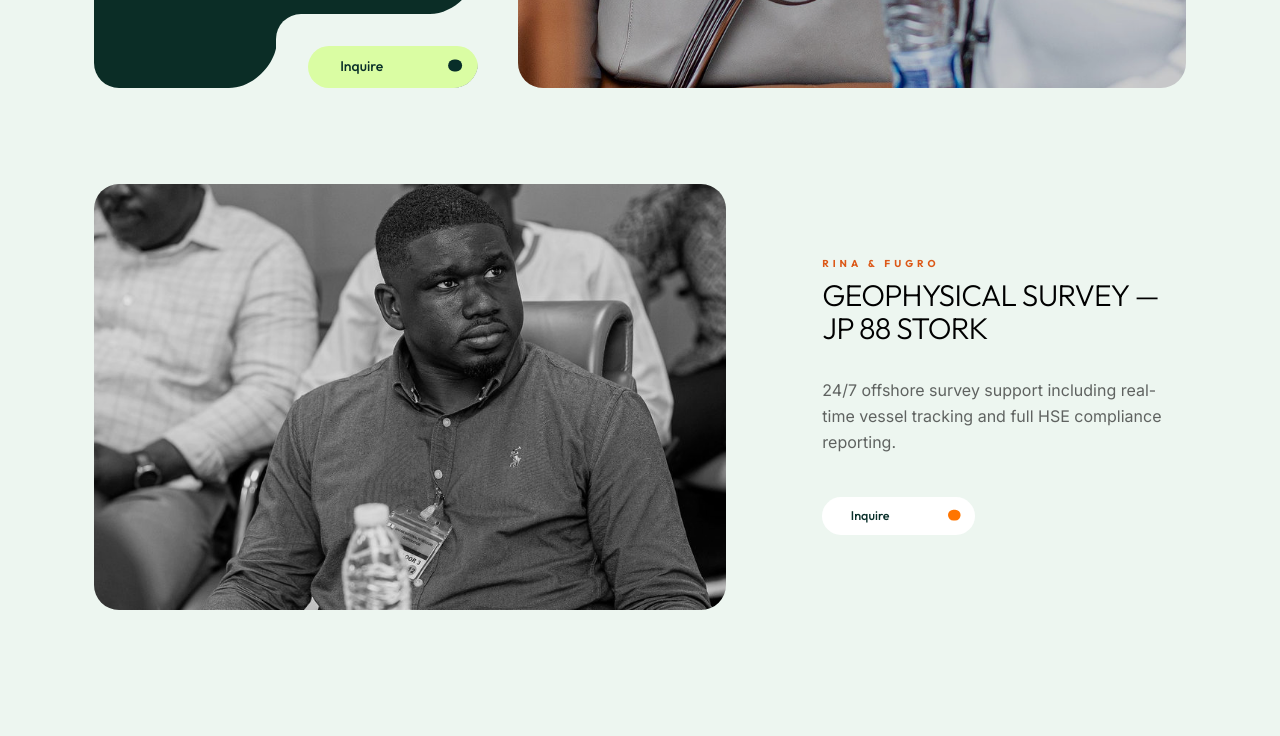
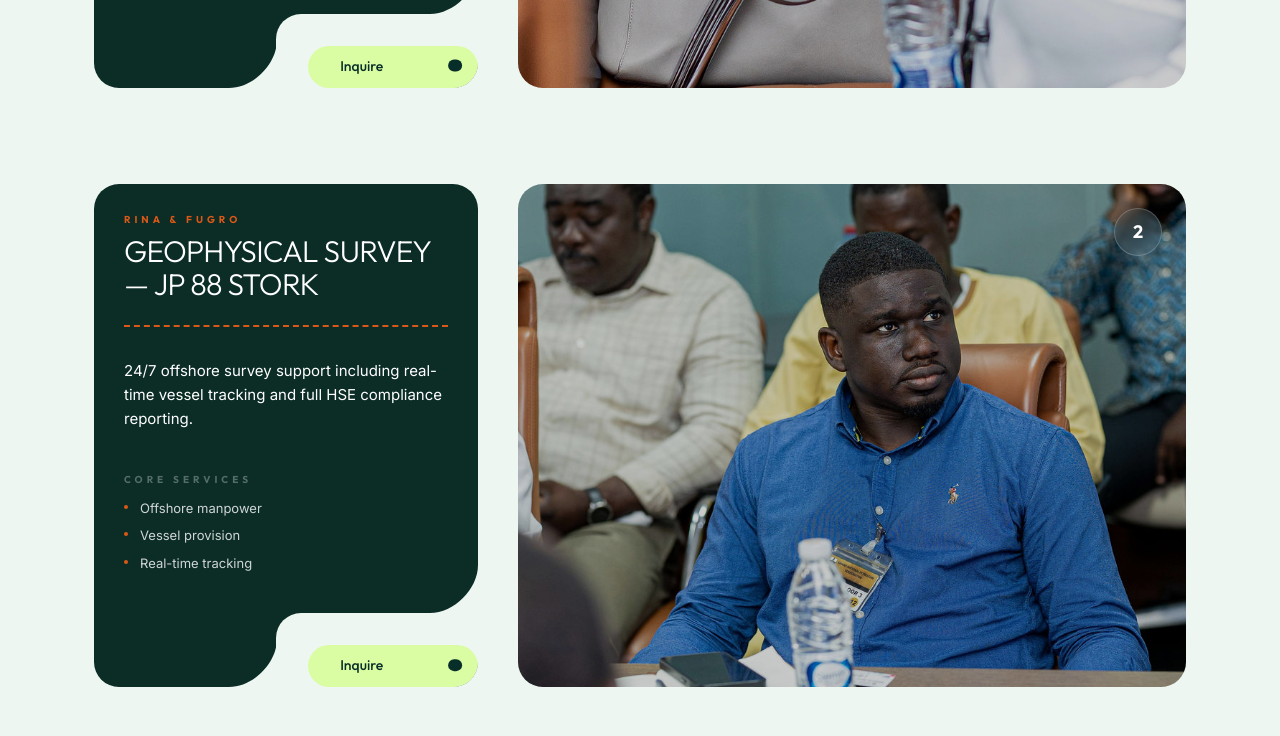
Before and after one commit to MacwestCypressNorthbrook/cypress-energy, a Next.js app: page /projects in a window 1280 px wide. Shown: the part 1660-2396 px from the top of the page. Built offline with nearby package versions, Linux system fonts and the light colour scheme.

Commit message:
UI Updates for the project page and navbar

```diff
--- a/src/app/projects/page.tsx
+++ b/src/app/projects/page.tsx
@@ -34,7 +34,7 @@ export default function ProjectsPage() {
                 image={project.image}
                 services={project.services}
                 deliveries={project.deliveries}
-                variant={index % 2 === 0 ? "card" : "minimal"}
+                variant="card"
               />
             ))}
           </div>
@@ -52,7 +52,9 @@ export default function ProjectsPage() {
               { value: "100%", label: "HSE Compliance" },
             ].map((stat) => (
               <div key={stat.label} className="space-y-4">
-                <div className="text-5xl md:text-6xl font-display font-light text-[#DAFDA3]">{stat.value}</div>
+                <div className="text-5xl md:text-6xl font-display font-light text-[#DAFDA3]">
+                  {stat.value}
+                </div>
                 <p className="text-[10px] font-display font-bold uppercase tracking-[0.4em] text-white/40">
                   {stat.label}
                 </p>
--- a/src/components/sections/Navbar.tsx
+++ b/src/components/sections/Navbar.tsx
@@ -299,7 +299,7 @@ const Navbar = () => {
           </TransitionLink>
 
           {/* Desktop Nav */}
-          <div className="hidden absolute left-[49%] top-0 transform -translate-x-1/2 translate-y-1/5 lg:flex items-center gap-0">
+          <div className="hidden absolute left-[49%] top-0 transform -translate-x-1/2 translate-y-1/20 lg:flex items-center gap-0">
             {/* Pill-shaped Navigation Container */}
             <div
               ref={navPillRef}
@@ -490,7 +490,11 @@ const Navbar = () => {
               <MaskButton text="Contact Us" backgroundColor="#fd7435" />
             </TransitionLink> */}
 
-            <CircleButton href="/contact" variant="secondary" className="hidden md:inline-flex scale-90">
+            <CircleButton
+              href="/contact"
+              variant="secondary"
+              className="hidden md:inline-flex scale-90"
+            >
               Contact Us
             </CircleButton>
 
--- a/src/components/sections/ProjectPod.tsx
+++ b/src/components/sections/ProjectPod.tsx
@@ -84,15 +84,9 @@ const ProjectPod: React.FC<ProjectPodProps> = ({
                 {title}
               </h2>
               <div className="space-y-4 mb-10">
-                <p className="text-black/60 text-sm md:text-base leading-relaxed">
-                  {description}
-                </p>
+                <p className="text-black/60 text-sm md:text-base leading-relaxed">{description}</p>
               </div>
-              <CircleButton
-                href="/contact"
-                variant="secondary"
-                className="scale-90 origin-left"
-              >
+              <CircleButton href="/contact" variant="secondary" className="scale-90 origin-left">
                 Inquire
               </CircleButton>
             </div>
@@ -118,19 +112,17 @@ const ProjectPod: React.FC<ProjectPodProps> = ({
   }
 
   // Card Variant
-  const buttonAreaClasses = isEven ? "justify-end" : "justify-start";
-
-  const buttonContainerClasses = isEven
-    ? "rounded-tl-[25px] pl-8 pt-8"
-    : "rounded-tr-[25px] pr-8 pt-8";
+  // Fixed layout: Text left, Image right
+  const buttonAreaClasses = "justify-end";
+  const buttonContainerClasses = "rounded-tl-[25px] pl-8 pt-8";
 
   return (
     <div ref={containerRef} className="relative w-full mb-16 md:mb-24 last:mb-0 group">
       <div
-        className={`grid grid-cols-1 md:grid-cols-[minmax(0,417fr)_minmax(0,725fr)] gap-8 md:gap-10 items-stretch ${!isEven ? "md:grid-cols-[minmax(0,725fr)_minmax(0,417fr)]" : ""}`}
+        className="grid grid-cols-1 md:grid-cols-[minmax(0,417fr)_minmax(0,725fr)] gap-8 md:gap-10 items-stretch"
       >
         {/* Text Card */}
-        <div className={`flex flex-col h-full ${!isEven ? "md:order-2" : ""}`}>
+        <div className="flex flex-col h-full">
           <div className="bg-[#0B2D26] text-white rounded-[25px] px-[30px] pt-[28px] pb-[36px] flex flex-col h-full relative overflow-hidden">
             {/* Dashed Title Border */}
             <div className="border-b-2 border-[#DC5817] border-dashed pb-6 mb-8">
@@ -187,8 +179,6 @@ const ProjectPod: React.FC<ProjectPodProps> = ({
             {/* Action Area */}
             <div className={`mt-auto mx-[-30px] mb-[-36px] flex ${buttonAreaClasses}`}>
               <div className={`relative bg-[#EDF6F0] ${buttonContainerClasses}`}>
-                {isEven ? (
-                  <>
                 <InvertedCorner
                   position="top-right"
                   color="#EDF6F0"
@@ -199,21 +189,6 @@ const ProjectPod: React.FC<ProjectPodProps> = ({
                   color="#EDF6F0"
                   className="absolute bottom-0 right-[99.8%] w-12 h-12"
                 />
-                  </>
-                ) : (
-                  <>
-                    <InvertedCorner
-                      position="top-left"
-                      color="#EDF6F0"
-                      className="absolute bottom-[99.8%] left-0 w-12 h-12"
-                    />
-                    <InvertedCorner
-                      position="top-left"
-                      color="#EDF6F0"
-                      className="absolute bottom-0 left-[99.8%] w-12 h-12"
-                    />
-                  </>
-                )}
 
                 <CircleButton href="/contact" variant="primary">
                   Inquire
@@ -224,9 +199,7 @@ const ProjectPod: React.FC<ProjectPodProps> = ({
         </div>
 
         {/* Media Block */}
-        <div
-          className={`relative min-h-[400px] rounded-[25px] overflow-hidden ${!isEven ? "md:order-1" : ""}`}
-        >
+        <div className="relative min-h-[400px] rounded-[25px] overflow-hidden">
           <div className="absolute inset-0">
             <img
               ref={imageRef}
```
Lines whose indentation alone changed are shown as unchanged.
